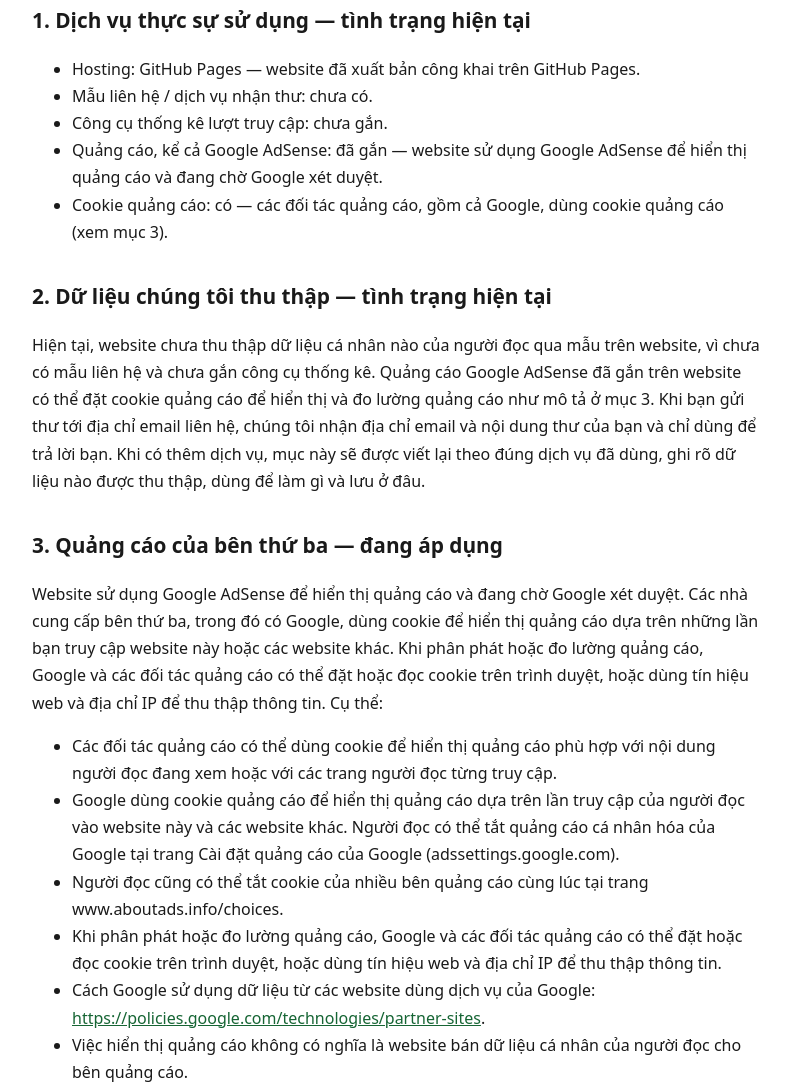
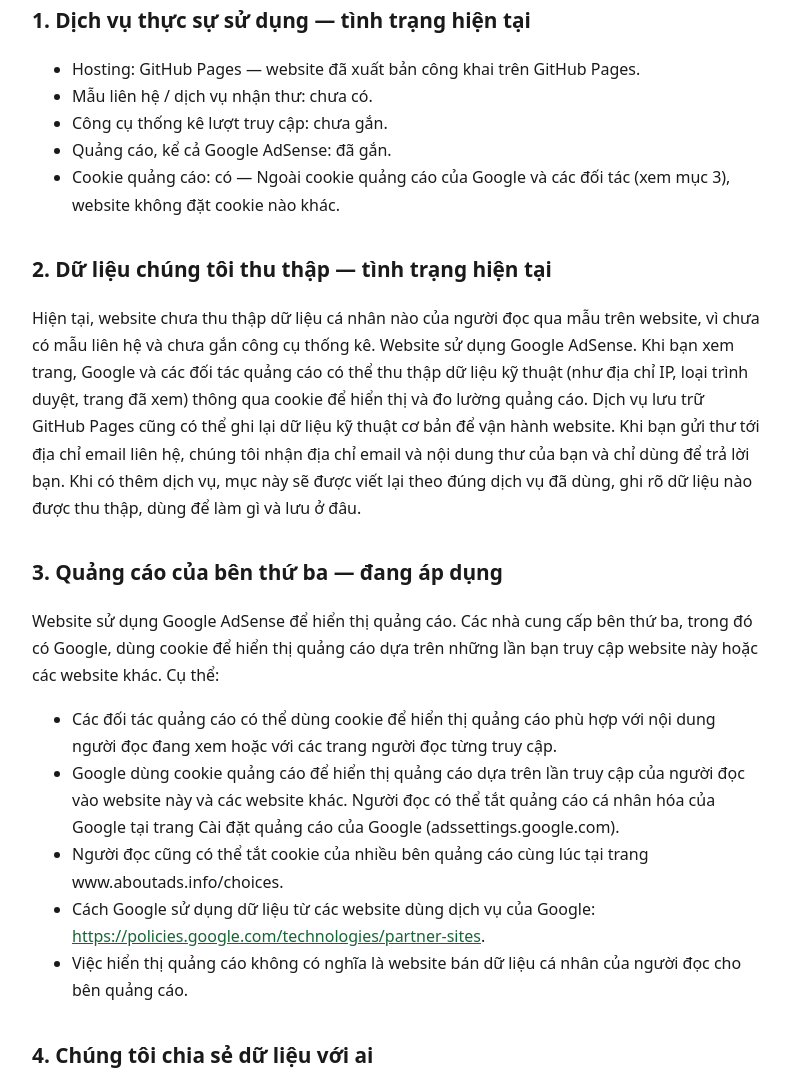
Before and after one commit to nguyentrungduc01092000-tech/hoc-tap, a plain HTML site: page chinh-sach-bao-mat/index.html in a window 1280 px wide. Shown: the part 313-1402 px from the top of the page, without its empty margins (244-1034 px from the left). Drawn offline with Linux system fonts and the light colour scheme.

Commit message:
Chinh sach bao mat v3: khop dung ban Ruler duyet (muc 1b, 1c, 2)

```diff
--- a/chinh-sach-bao-mat/index.html
+++ b/chinh-sach-bao-mat/index.html
@@ -21,18 +21,17 @@
 <li>Hosting: GitHub Pages — website đã xuất bản công khai trên GitHub Pages.</li>
 <li>Mẫu liên hệ / dịch vụ nhận thư: chưa có.</li>
 <li>Công cụ thống kê lượt truy cập: chưa gắn.</li>
-<li>Quảng cáo, kể cả Google AdSense: đã gắn — website sử dụng Google AdSense để hiển thị quảng cáo và đang chờ Google xét duyệt.</li>
-<li>Cookie quảng cáo: có — các đối tác quảng cáo, gồm cả Google, dùng cookie quảng cáo (xem mục 3).</li>
+<li>Quảng cáo, kể cả Google AdSense: đã gắn.</li>
+<li>Cookie quảng cáo: có — Ngoài cookie quảng cáo của Google và các đối tác (xem mục 3), website không đặt cookie nào khác.</li>
 </ul>
 <h2>2. Dữ liệu chúng tôi thu thập — tình trạng hiện tại</h2>
-<p>Hiện tại, website chưa thu thập dữ liệu cá nhân nào của người đọc qua mẫu trên website, vì chưa có mẫu liên hệ và chưa gắn công cụ thống kê. Quảng cáo Google AdSense đã gắn trên website có thể đặt cookie quảng cáo để hiển thị và đo lường quảng cáo như mô tả ở mục 3. Khi bạn gửi thư tới địa chỉ email liên hệ, chúng tôi nhận địa chỉ email và nội dung thư của bạn và chỉ dùng để trả lời bạn. Khi có thêm dịch vụ, mục này sẽ được viết lại theo đúng dịch vụ đã dùng, ghi rõ dữ liệu nào được thu thập, dùng để làm gì và lưu ở đâu.</p>
+<p>Hiện tại, website chưa thu thập dữ liệu cá nhân nào của người đọc qua mẫu trên website, vì chưa có mẫu liên hệ và chưa gắn công cụ thống kê. Website sử dụng Google AdSense. Khi bạn xem trang, Google và các đối tác quảng cáo có thể thu thập dữ liệu kỹ thuật (như địa chỉ IP, loại trình duyệt, trang đã xem) thông qua cookie để hiển thị và đo lường quảng cáo. Dịch vụ lưu trữ GitHub Pages cũng có thể ghi lại dữ liệu kỹ thuật cơ bản để vận hành website. Khi bạn gửi thư tới địa chỉ email liên hệ, chúng tôi nhận địa chỉ email và nội dung thư của bạn và chỉ dùng để trả lời bạn. Khi có thêm dịch vụ, mục này sẽ được viết lại theo đúng dịch vụ đã dùng, ghi rõ dữ liệu nào được thu thập, dùng để làm gì và lưu ở đâu.</p>
 <h2>3. Quảng cáo của bên thứ ba — đang áp dụng</h2>
-<p>Website sử dụng Google AdSense để hiển thị quảng cáo và đang chờ Google xét duyệt. Các nhà cung cấp bên thứ ba, trong đó có Google, dùng cookie để hiển thị quảng cáo dựa trên những lần bạn truy cập website này hoặc các website khác. Khi phân phát hoặc đo lường quảng cáo, Google và các đối tác quảng cáo có thể đặt hoặc đọc cookie trên trình duyệt, hoặc dùng tín hiệu web và địa chỉ IP để thu thập thông tin. Cụ thể:</p>
+<p>Website sử dụng Google AdSense để hiển thị quảng cáo. Các nhà cung cấp bên thứ ba, trong đó có Google, dùng cookie để hiển thị quảng cáo dựa trên những lần bạn truy cập website này hoặc các website khác. Cụ thể:</p>
 <ul>
 <li>Các đối tác quảng cáo có thể dùng cookie để hiển thị quảng cáo phù hợp với nội dung người đọc đang xem hoặc với các trang người đọc từng truy cập.</li>
 <li>Google dùng cookie quảng cáo để hiển thị quảng cáo dựa trên lần truy cập của người đọc vào website này và các website khác. Người đọc có thể tắt quảng cáo cá nhân hóa của Google tại trang Cài đặt quảng cáo của Google (adssettings.google.com).</li>
 <li>Người đọc cũng có thể tắt cookie của nhiều bên quảng cáo cùng lúc tại trang www.aboutads.info/choices.</li>
-<li>Khi phân phát hoặc đo lường quảng cáo, Google và các đối tác quảng cáo có thể đặt hoặc đọc cookie trên trình duyệt, hoặc dùng tín hiệu web và địa chỉ IP để thu thập thông tin.</li>
 <li>Cách Google sử dụng dữ liệu từ các website dùng dịch vụ của Google: <a href="https://policies.google.com/technologies/partner-sites">https://policies.google.com/technologies/partner-sites</a>.</li>
 <li>Việc hiển thị quảng cáo không có nghĩa là website bán dữ liệu cá nhân của người đọc cho bên quảng cáo.</li>
 </ul>
```
